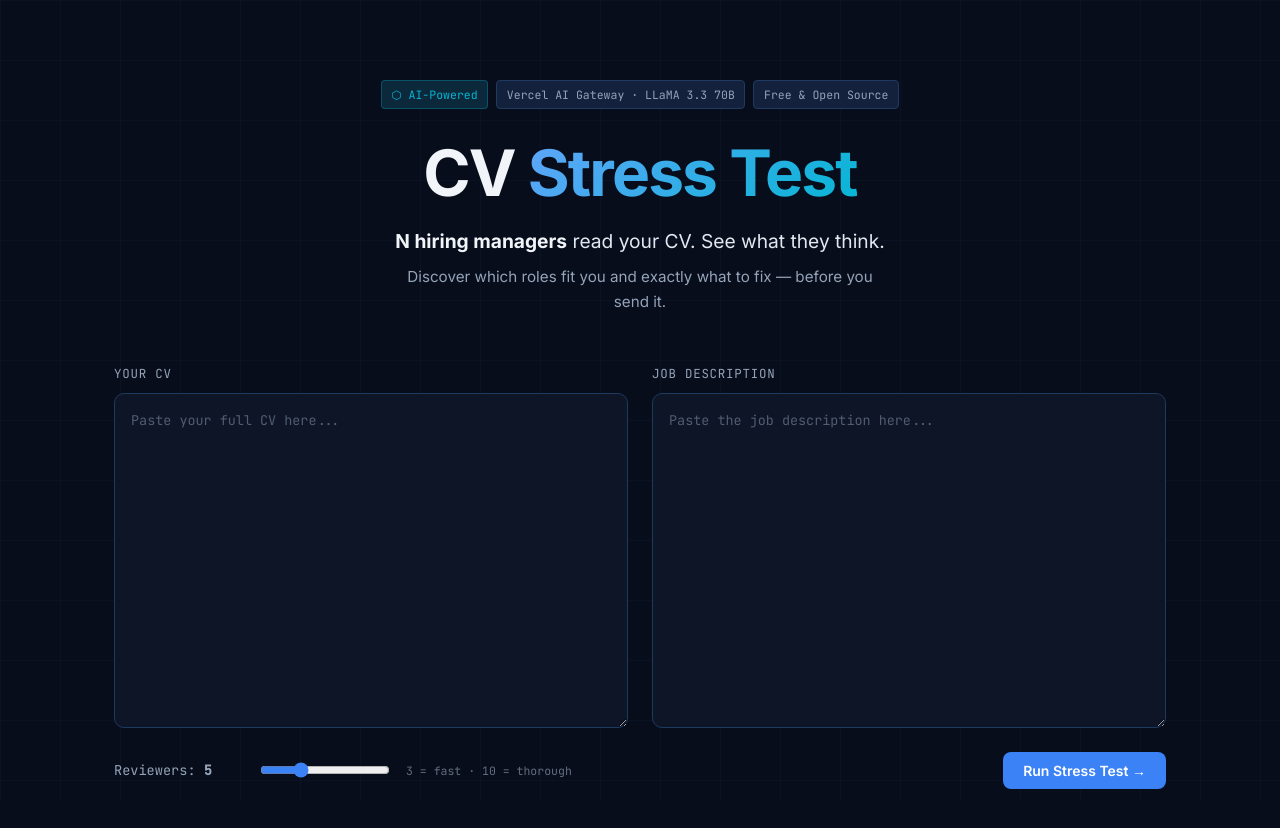
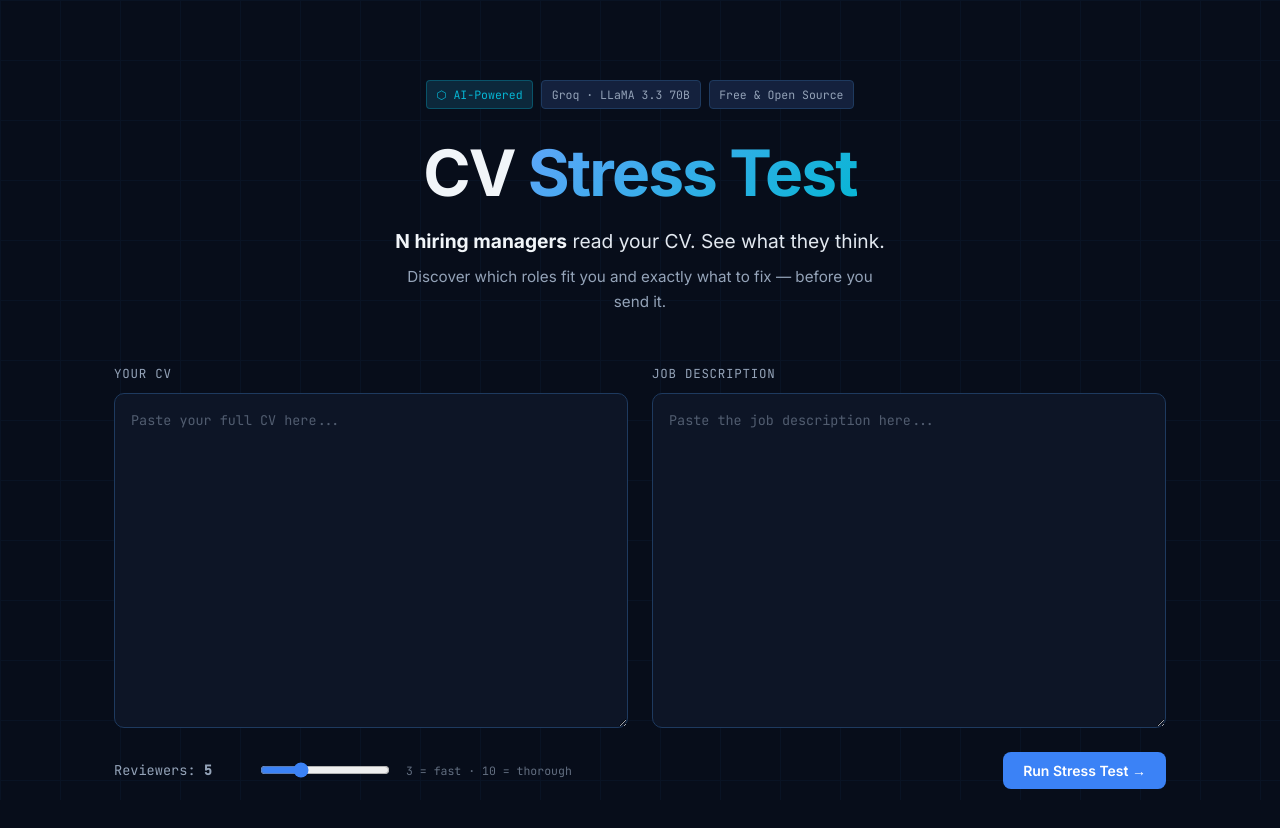
Before and after one commit to GerardoLucero/cv-stress-test, a Next.js app: page / in a window 1280 px wide. Shown: the top 828 px of the page. Built offline with nearby package versions, Linux system fonts and the light colour scheme.

Commit message:
fix: restore Groq badge text, use Vercel REST API to reliably push GROQ_API_KEY

```diff
--- a/src/app/page.tsx
+++ b/src/app/page.tsx
@@ -138,7 +138,7 @@ export default function Home() {
         <div className="container">
           <div className="hero-tag">
             <span className="badge badge-accent">⬡ AI-Powered</span>
-            <span className="badge">Vercel AI Gateway · LLaMA 3.3 70B</span>
+            <span className="badge">Groq · LLaMA 3.3 70B</span>
             <span className="badge">Free & Open Source</span>
           </div>
           <h1>CV <span className="gradient-text">Stress Test</span></h1>
@@ -369,7 +369,7 @@ export default function Home() {
 
               <div className="footer-meta no-print">
                 <span className="badge">{streamedManagers.length} managers · {totalTokens.toLocaleString()} tokens · {(durationMs / 1000).toFixed(1)}s</span>
-                <span className="badge badge-accent">Powered by Vercel AI Gateway · LLaMA 3.3 70B</span>
+                <span className="badge badge-accent">Powered by Groq · LLaMA 3.3 70B</span>
               </div>
             </>
           )}
```
